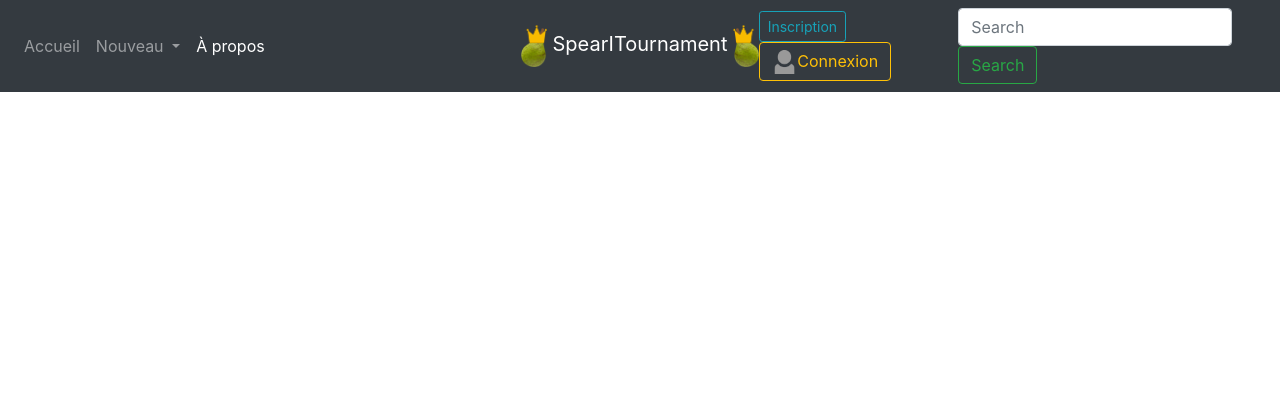
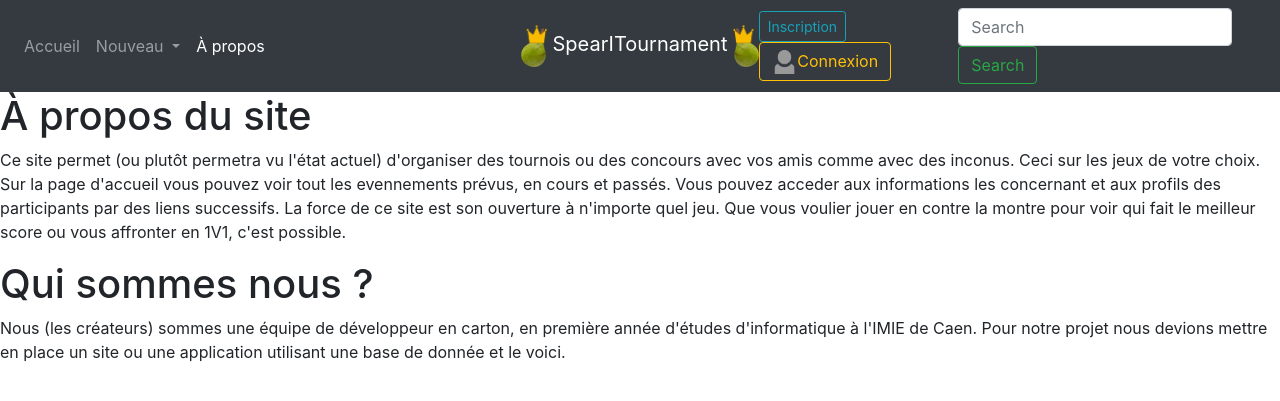
Before and after one commit to AnaelBourgneuf/ProjetTournois, a PHP site: page /aPropos.php in a window 1280 px wide. Shown: the top 401 px of the page. Run offline with PHP 8.4, Linux system fonts and the light colour scheme; some libraries are stand-ins or nearby versions.

Commit message:
A propos

```diff
--- a/aPropos.php
+++ b/aPropos.php
@@ -25,5 +25,14 @@
 <?php
 setMenu("Apropos");
 ?>
+<h1>À propos du site</h1>
+
+<p>Ce site permet (ou plutôt permetra vu l'état actuel) d'organiser des tournois ou des concours avec vos amis comme avec des inconus. Ceci sur les jeux de votre choix.
+Sur la page d'accueil vous pouvez voir tout les evennements prévus, en cours et passés. Vous pouvez acceder aux informations les concernant et aux profils des participants par des liens successifs.
+La force de ce site est son ouverture à n'importe quel jeu. Que vous voulier jouer en contre la montre pour voir qui fait le meilleur score ou vous affronter en 1V1, c'est possible.</p>
+
+<h1>Qui sommes nous ?</h1>
+
+<p>Nous (les créateurs) sommes une équipe de développeur en carton, en première année d'études d'informatique à l'IMIE de Caen. Pour notre projet nous devions mettre en place un site ou une application utilisant une base de donnée et le voici.</p>
 </body>
 </html>
```
